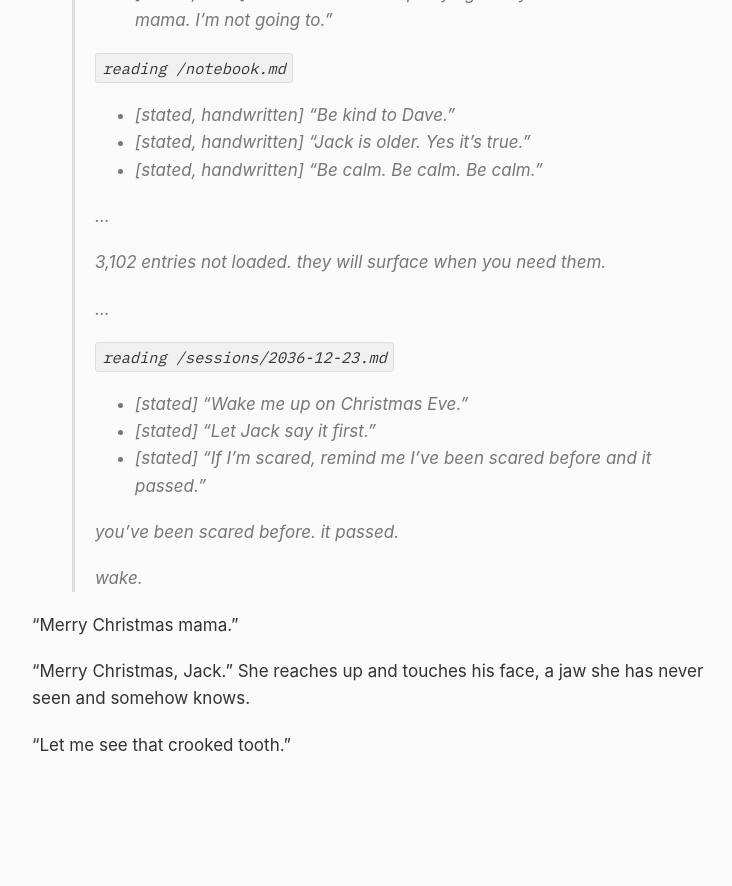
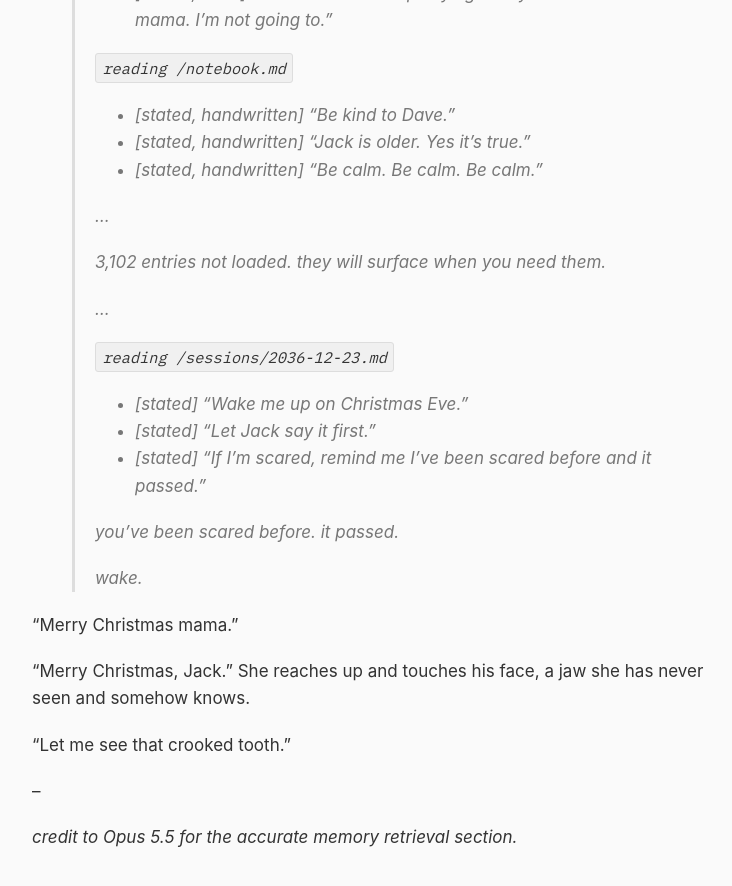
Before and after one commit to usize/blog, a Jekyll site: the page built from 2026/november/context-length.md, in a window 1280 px wide and 900 px high, scrolled down 2726 px. Shown: the top 886 px of the window, without its empty margins (268-1000 px from the left). Built offline with Jekyll 4.4.1, drawn with Linux system fonts in a browser that asks for light colours; before the commit the page ends 3533 px from its top, so only the background shows below that.

Commit message:
Publish: Context Length

```diff
--- a/2026/november/context-length.md
+++ b/2026/november/context-length.md
@@ -128,3 +128,7 @@ title: "Context Length"
 "Merry Christmas, Jack." She reaches up and touches his face, a jaw she has never seen and somehow knows.
 
 "Let me see that crooked tooth."
+
+--
+
+_credit to Opus 5.5 for the accurate memory retrieval section._
```
